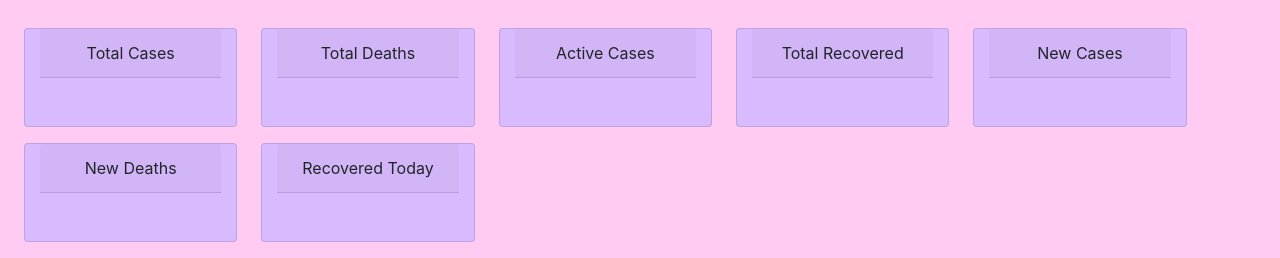
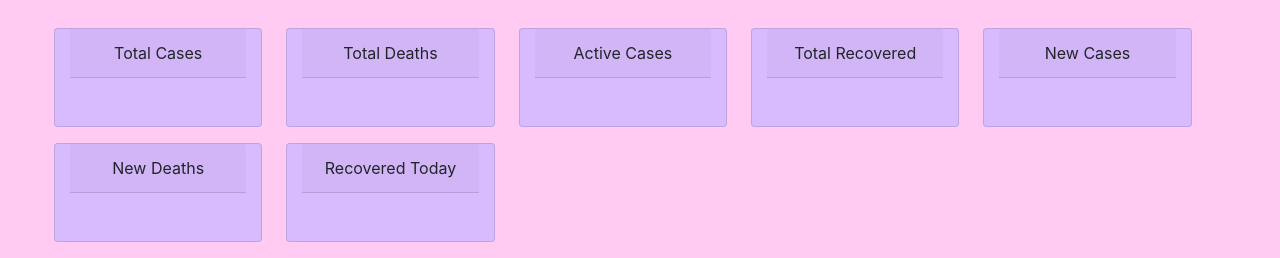
Before and after one commit to aditya12gusain/Hack-Jaipur, a website: page Ishaan/covid.html in a window 1280 px wide. Shown: the part 624-882 px from the top of the page. Drawn offline with nearby package versions, Linux system fonts and the light colour scheme; no server answers.

Commit message:
all fixed Final

```diff
--- a/Ishaan/covid.html
+++ b/Ishaan/covid.html
@@ -66,9 +66,12 @@
     </div>
 
     <div class="stats_container mt-4" style="text-align: center;">
-      <div class="row" style="margin-right: 0px; margin-left: 0px;">
+      <div
+        class="row"
+        style="margin-right: 0px; margin-left: 0px; margin-left: 30px;"
+      >
         <div
-          class="card mb-3 ml-4 col-md-2 col-sm-4 col-9"
+          class="card mb-3 ml-4 col-md-2 col-sm-5 col-10"
           style="background-color: #d8bbff;"
         >
           <div class="card-header">Total Cases</div>
@@ -80,7 +83,7 @@
         </div>
 
         <div
-          class="card mb-3 ml-4 col-md-2 col-sm-4 col-9"
+          class="card mb-3 ml-4 col-md-2 col-sm-5 col-10"
           style="background-color: #d8bbff;"
         >
           <div class="card-header">Total Deaths</div>
@@ -92,7 +95,7 @@
         </div>
 
         <div
-          class="card mb-3 ml-4 col-md-2 col-sm-4 col-9"
+          class="card mb-3 ml-4 col-md-2 col-sm-5 col-10"
           style="background-color: #d8bbff;"
         >
           <div class="card-header">Active Cases</div>
@@ -104,7 +107,7 @@
         </div>
 
         <div
-          class="card mb-3 ml-4 col-md-2 col-sm-4 col-9"
+          class="card mb-3 ml-4 col-md-2 col-sm-5 col-10"
           style="background-color: #d8bbff;"
         >
           <div class="card-header">Total Recovered</div>
@@ -116,7 +119,7 @@
         </div>
 
         <div
-          class="card mb-3 ml-4 col-md-2 col-sm-4 col-9"
+          class="card mb-3 ml-4 col-md-2 col-sm-5 col-10"
           style="background-color: #d8bbff;"
         >
           <div class="card-header">New Cases</div>
@@ -128,7 +131,7 @@
         </div>
 
         <div
-          class="card mb-3 ml-4 col-md-2 col-sm-4 col-9"
+          class="card mb-3 ml-4 col-md-2 col-sm-5 col-10"
           style="background-color: #d8bbff;"
         >
           <div class="card-header">New Deaths</div>
@@ -140,7 +143,7 @@
         </div>
 
         <div
-          class="card mb-3 ml-4 col-md-2 col-sm-4 col-9"
+          class="card mb-3 ml-4 col-md-2 col-sm-5 col-10"
           style="background-color: #d8bbff;"
         >
           <div class="card-header">Recovered Today</div>
```
